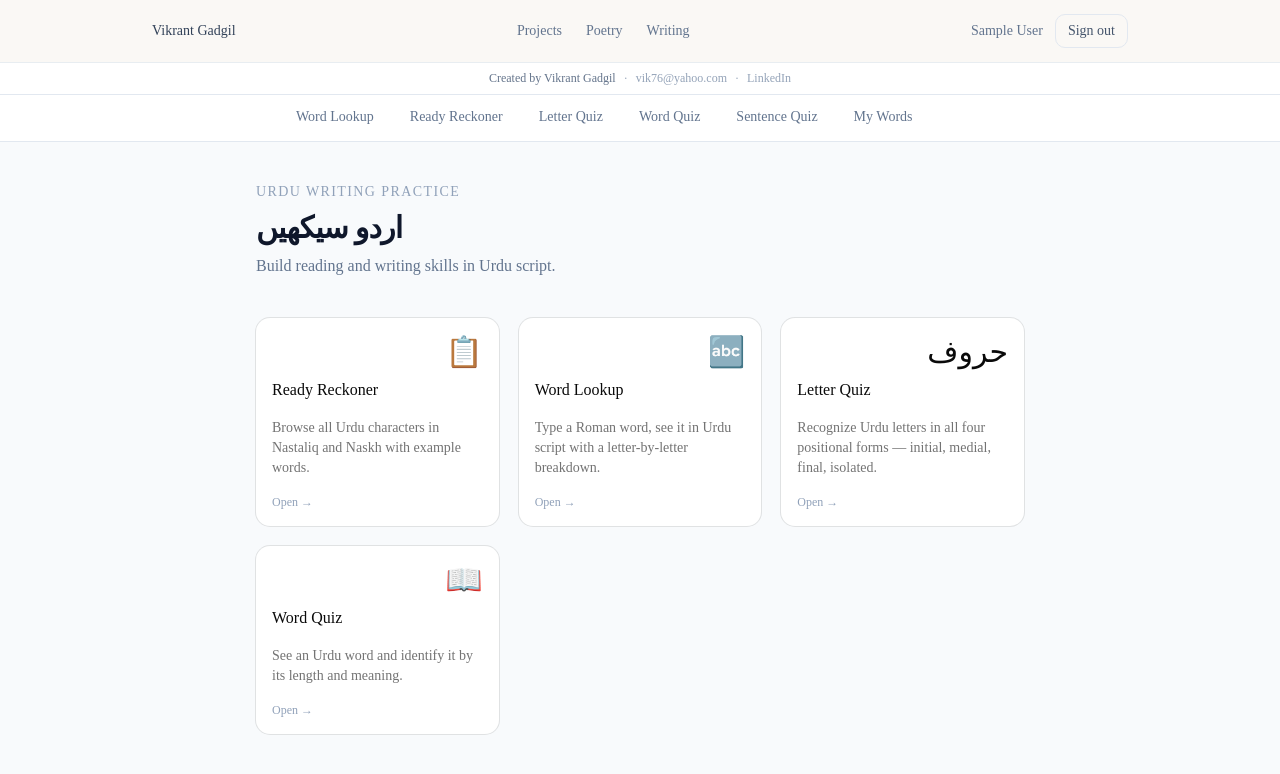
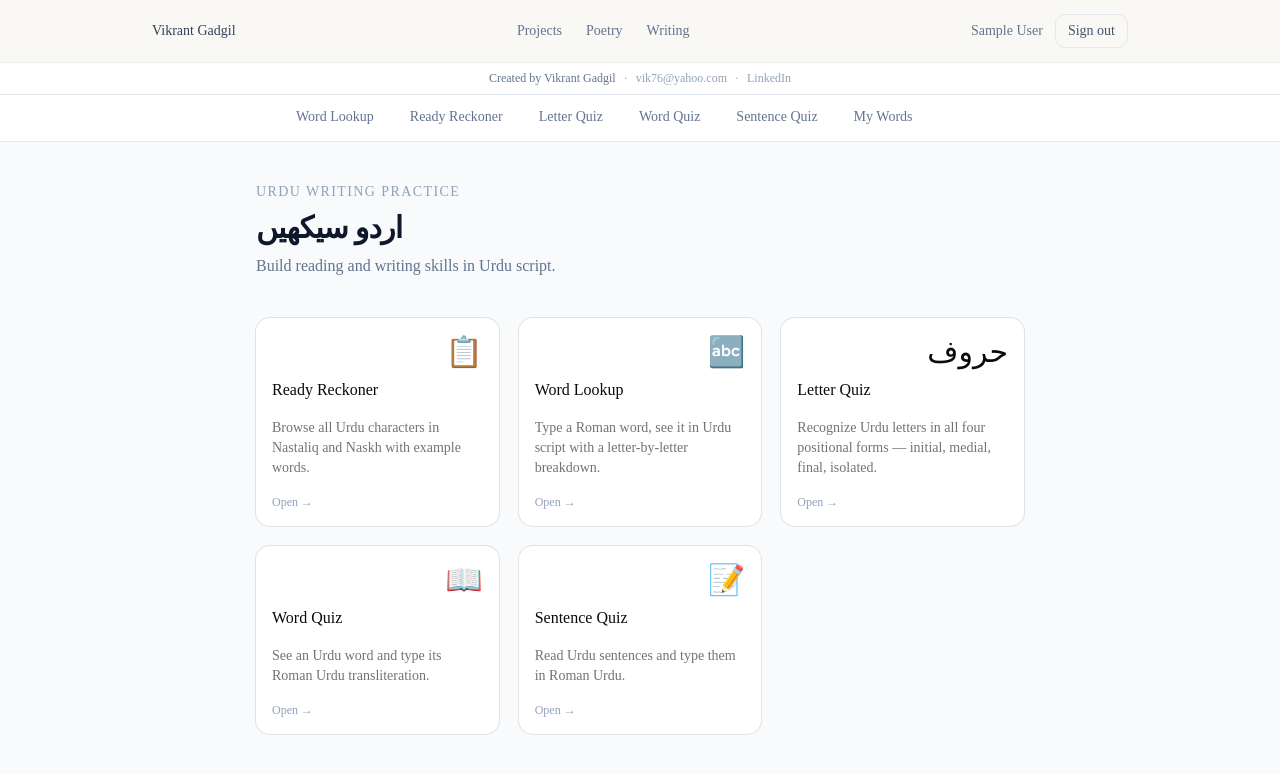
Before and after one commit to vikrantgadgil/gadgil-next, a Next.js app: page /urdu in a window 1280 px wide. Shown: the top 774 px of the page. Built offline with nearby package versions, Linux system fonts and the light colour scheme; no server answers; sample sign-in values are in the browser's storage; a web font is replaced by a local one.

Commit message:
Update Urdu quiz tolerance

```diff
--- a/app/urdu/(main)/page.tsx
+++ b/app/urdu/(main)/page.tsx
@@ -34,9 +34,17 @@ const MODES = [
     emoji: "📖",
     title: "Word Quiz",
     description:
-      "See an Urdu word and identify it by its length and meaning.",
+      "See an Urdu word and type its Roman Urdu transliteration.",
+  },
+  {
+    href: "/urdu/quiz/sentence",
+    emoji: "📝",
+    title: "Sentence Quiz",
+    description:
+      "Read Urdu sentences and type them in Roman Urdu.",
   },
 ] as const;
+
 
 export default function UrduHomePage() {
   return (
```
